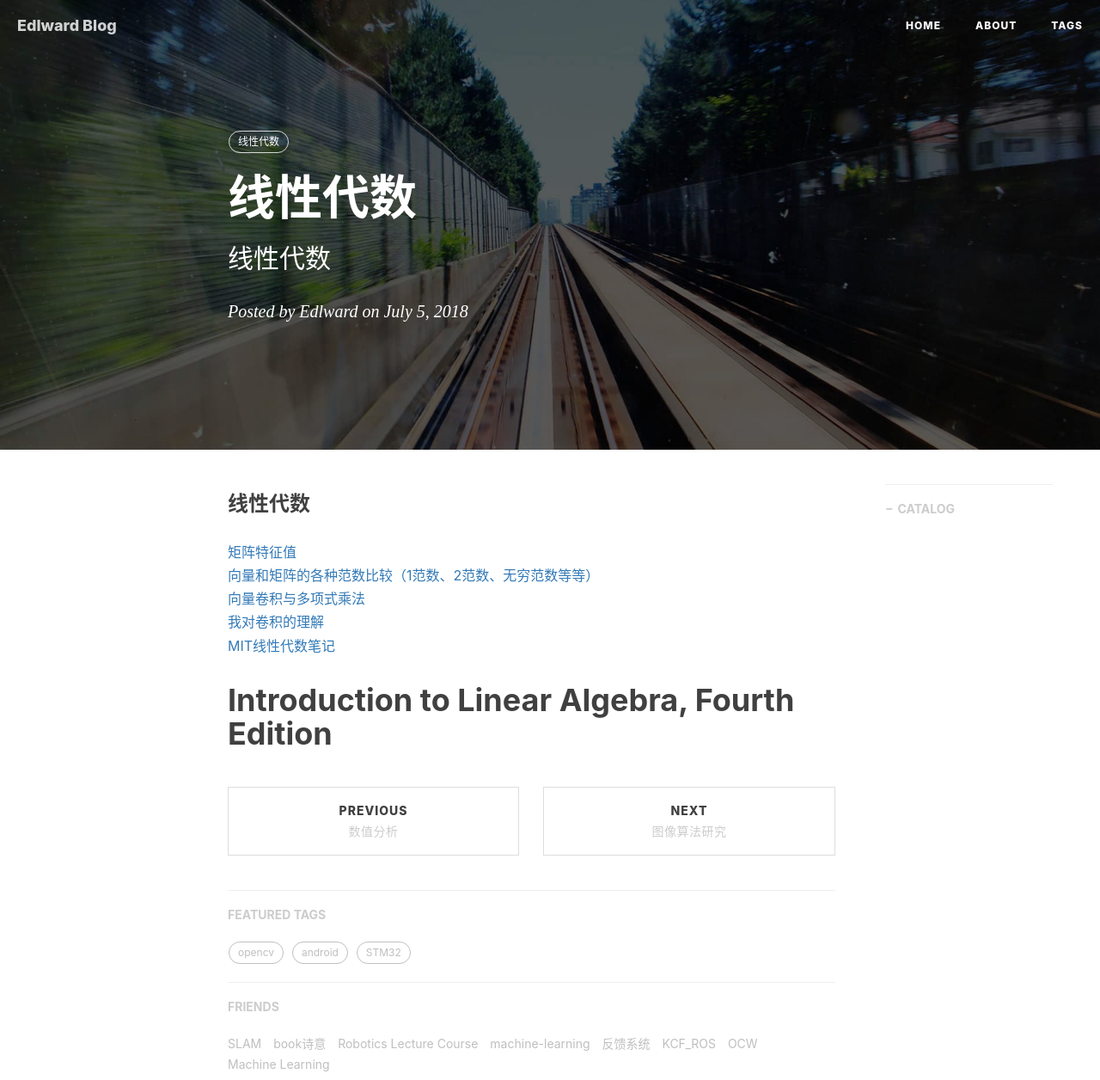
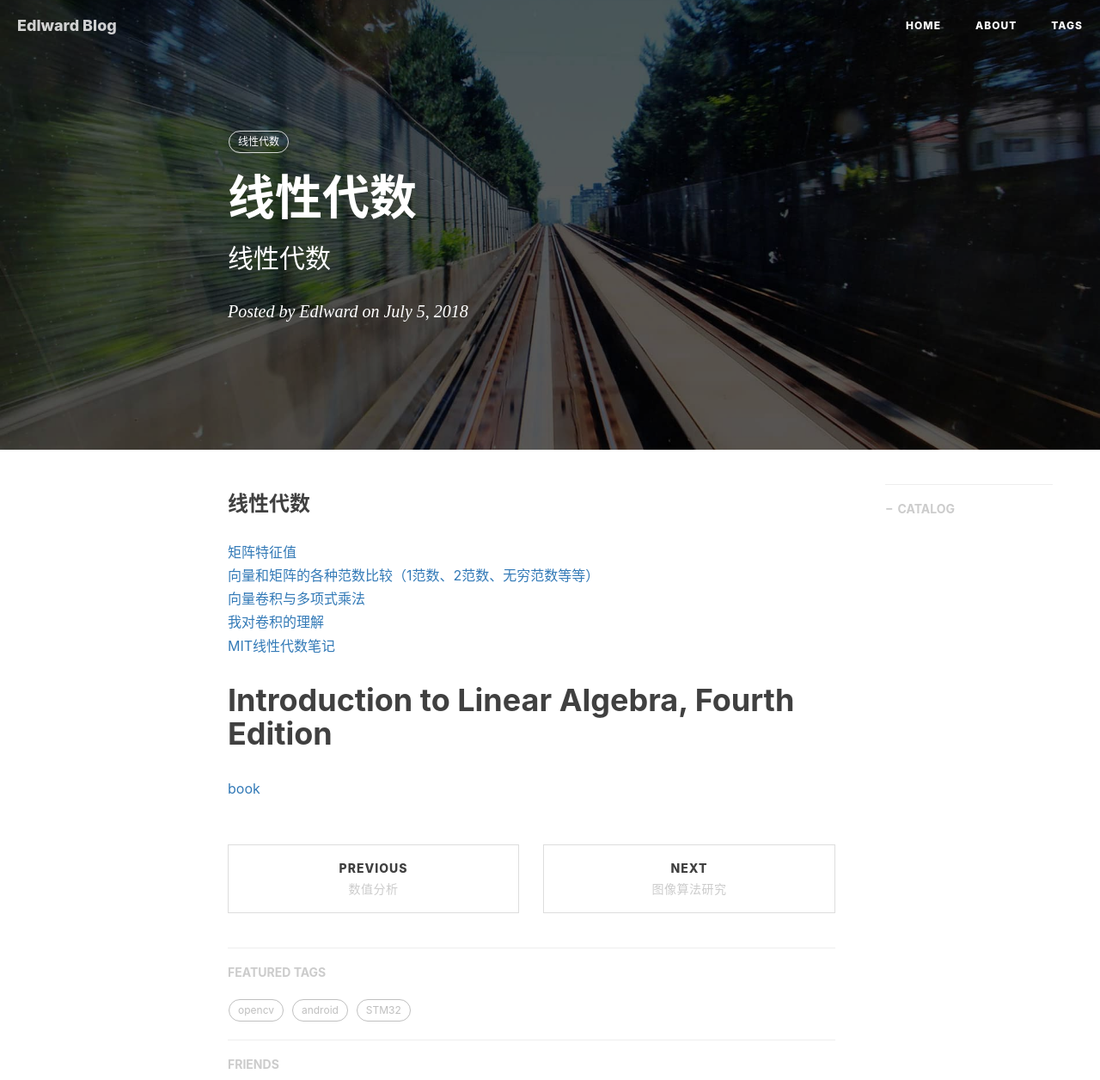
Before and after one commit to gary-robotics/dlward, a Jekyll site: the page built from _posts/2018-07-05-线性代数-2018.markdown, in a window 1280 px wide, cut to the strip 0-1256 px from the top of the page. Shown: the whole strip at 86% size. Built offline with Jekyll 4.4.1, drawn with Linux system fonts in a browser that asks for light colours; nearby versions of some CDN libraries; comment, search, counter and statistics services are not loaded.

Commit message:
Update 2018-07-05-线性代数-2018.markdown

```diff
--- a/_posts/2018-07-05-线性代数-2018.markdown
+++ b/_posts/2018-07-05-线性代数-2018.markdown
@@ -19,3 +19,4 @@ tags:
 [MIT线性代数笔记](https://zhuanlan.zhihu.com/p/43441523)
 
 # Introduction to Linear Algebra, Fourth Edition
+[book](http://math.mit.edu/~gs/linearalgebra/)
```
